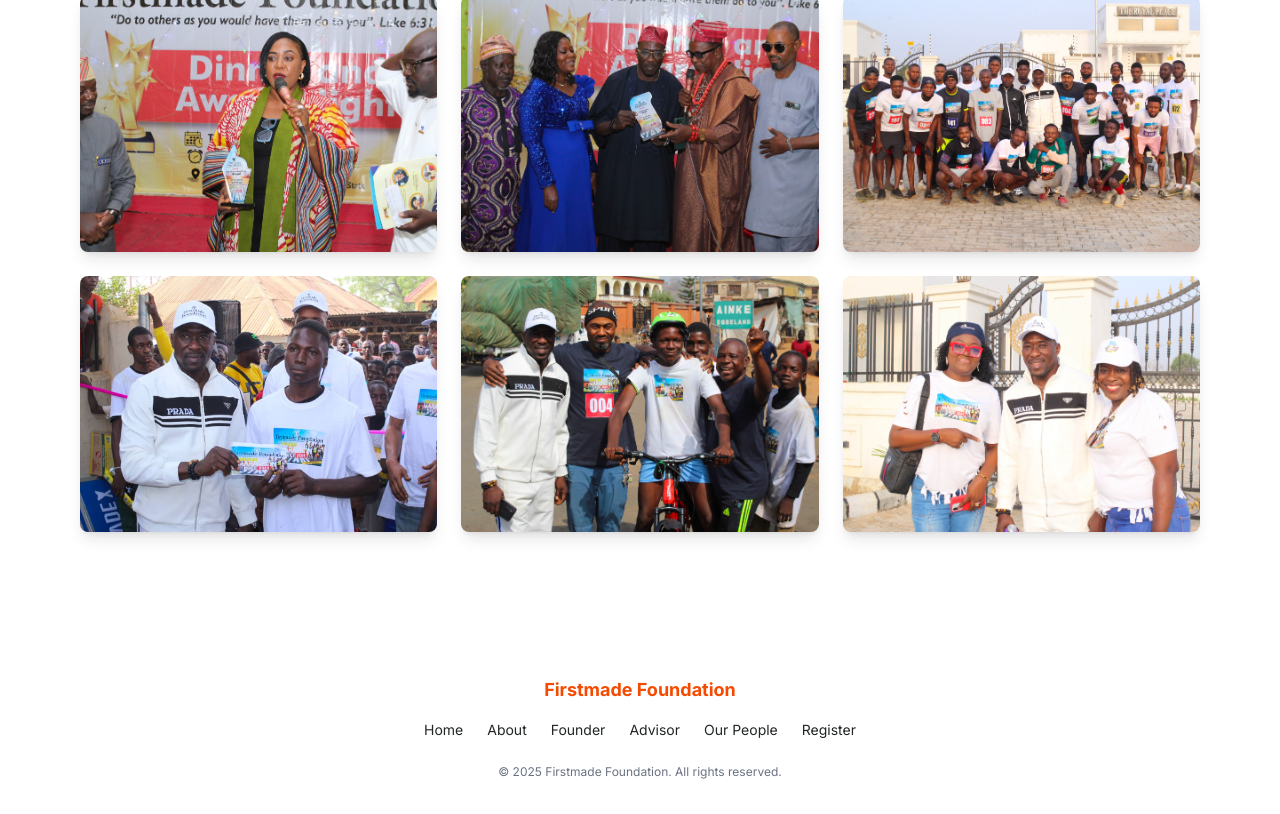
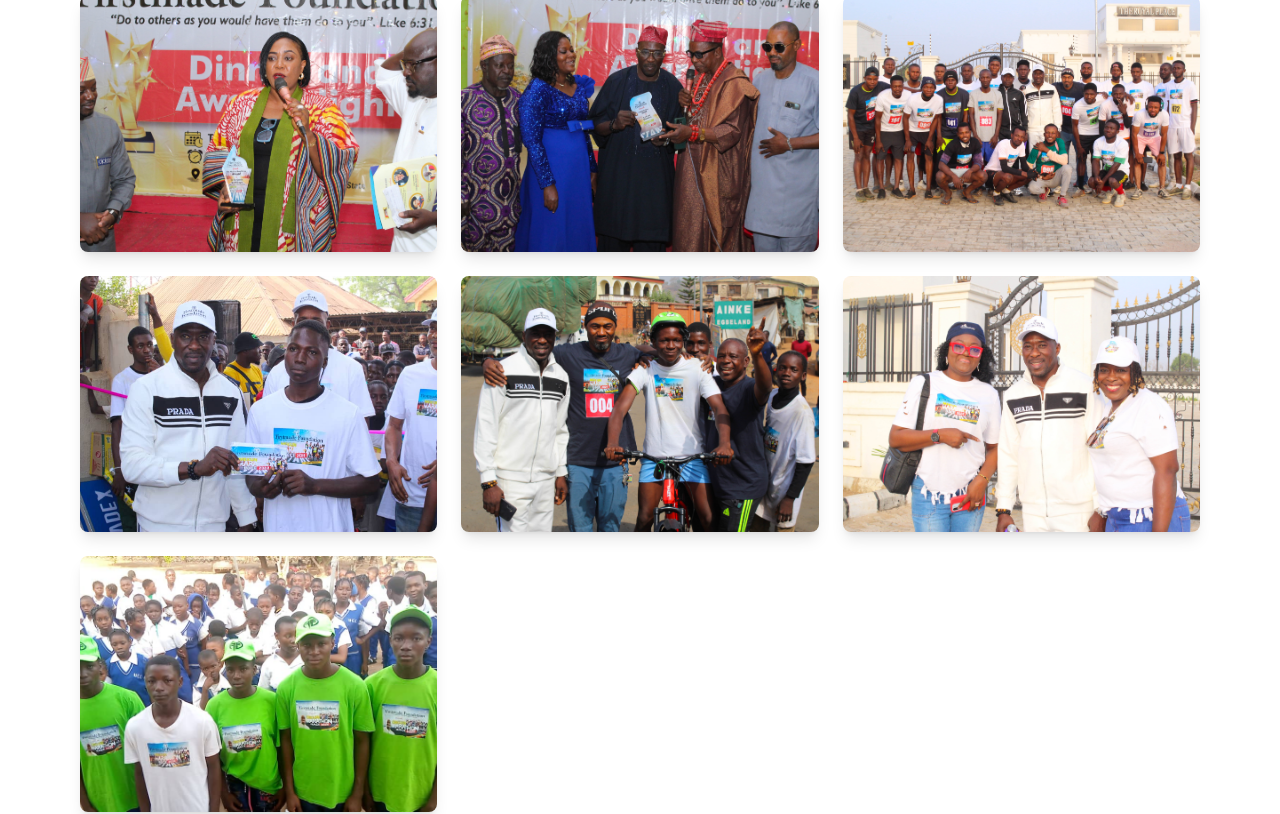
Before and after one commit to ApexPlayground/firstmade-foundation, a React (Vite) app: page / in a window 1280 px wide. Shown: the part 947-1761 px from the top of the page. Built offline with nearby package versions, Linux system fonts and the light colour scheme.

Commit message:
updates: qol stuff

```diff
--- a/src/components/Footer.tsx
+++ b/src/components/Footer.tsx
@@ -12,19 +12,34 @@ const Footer = () => {
           <Link to="/" className="hover:text-orange-600 transition">
             Home
           </Link>
-          <Link to="/about" className="hover:text-orange-600 transition">
+          <Link
+            to="/about"
+            className="text-black hover:text-orange-600 focus:text-orange-600 transition-colors duration-200"
+          >
             About
           </Link>
-          <Link to="/founder" className="hover:text-orange-600 transition">
+          <Link
+            to="/founder"
+            className="text-black hover:text-orange-600 focus:text-orange-600 transition-colors duration-200"
+          >
             Founder
           </Link>
-          <Link to="/advisor" className="hover:text-orange-600 transition">
+          <Link
+            to="/advisor"
+            className="text-black hover:text-orange-600 focus:text-orange-600 transition-colors duration-200"
+          >
             Advisor
           </Link>
-          <Link to="/our-people" className="hover:text-orange-600 transition">
+          <Link
+            to="/our-people"
+            className="text-black hover:text-orange-600 focus:text-orange-600 transition-colors duration-200"
+          >
             Our People
           </Link>
-          <Link to="/register" className="hover:text-orange-600 transition">
+          <Link
+            to="/register"
+            className="text-black hover:text-orange-600 focus:text-orange-600 transition-colors duration-200"
+          >
             Register
           </Link>
         </div>
--- a/src/components/NavBar.tsx
+++ b/src/components/NavBar.tsx
@@ -42,19 +42,35 @@ const Navbar = () => {
 
         {/* Desktop Links */}
         <div className="hidden lg:flex items-center space-x-12">
-          <Link to="/" className="text-black hover:text-orange-600">
+          <Link
+            to="/"
+            className="text-black hover:text-orange-600 focus:text-orange-600 transition-colors duration-200"
+          >
             Home
           </Link>
-          <Link to="/about" className="text-black hover:text-orange-600">
+
+          <Link
+            to="/about"
+            className="text-black hover:text-orange-600 focus:text-orange-600 transition-colors duration-200"
+          >
             About
           </Link>
-          <Link to="/founder" className="text-black hover:text-orange-600">
+          <Link
+            to="/founder"
+            className="text-black hover:text-orange-600 focus:text-orange-600 transition-colors duration-200"
+          >
             Founder
           </Link>
-          <Link to="/advisor" className="text-black hover:text-orange-600">
+          <Link
+            to="/advisor"
+            className="text-black hover:text-orange-600 focus:text-orange-600 transition-colors duration-200"
+          >
             Advisor
           </Link>
-          <Link to="/our-people" className="text-black hover:text-orange-600">
+          <Link
+            to="/our-people"
+            className="text-black hover:text-orange-600 focus:text-orange-600 transition-colors duration-200"
+          >
             Our People
           </Link>
           <Link
@@ -72,14 +88,14 @@ const Navbar = () => {
           <Link
             to="/"
             onClick={() => setMenuOpen(false)}
-            className="block text-black hover:text-orange-600"
+            className="block text-black hover:text-orange-600 focus:text-orange-600 transition-colors duration-200"
           >
             Home
           </Link>
           <Link
             to="/about"
             onClick={() => setMenuOpen(false)}
-            className="block text-black hover:text-orange-600"
+            className="block text-black hover:text-orange-600 focus:text-orange-600 transition-colors duration-200"
           >
             About
           </Link>
@@ -87,21 +103,21 @@ const Navbar = () => {
           <Link
             to="/founder"
             onClick={() => setMenuOpen(false)}
-            className="block text-black hover:text-orange-600"
+            className="block text-black hover:text-orange-600 focus:text-orange-600 transition-colors duration-200"
           >
             Founder
           </Link>
           <Link
             to="/advisor"
             onClick={() => setMenuOpen(false)}
-            className="block text-black hover:text-orange-600"
+            className="block text-black hover:text-orange-600 focus:text-orange-600 transition-colors duration-200"
           >
             Advisor
           </Link>
           <Link
             to="/our-people"
             onClick={() => setMenuOpen(false)}
-            className="block text-black hover:text-orange-600"
+            className="block text-black hover:text-orange-600 focus:text-orange-600 transition-colors duration-200"
           >
             Our People
           </Link>
--- a/src/pages/Home.tsx
+++ b/src/pages/Home.tsx
@@ -87,6 +87,7 @@ const Home = () => {
             "/home4.jpeg",
             "/home5.jpg",
             "/home6.jpg",
+            "/home7.jpeg",
           ].map((src, i) => (
             <FadeInWhenVisible key={i}>
               <div key={i} className="overflow-hidden rounded-lg shadow-lg">
```
Also changed, not shown: public/home7.jpeg (added).
